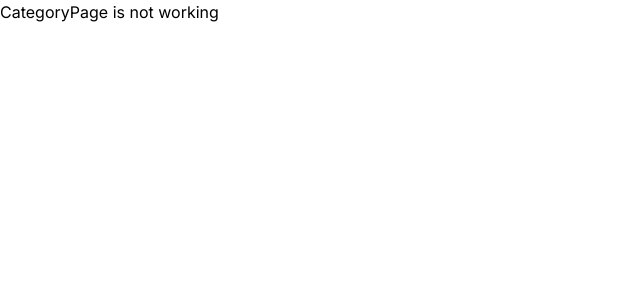
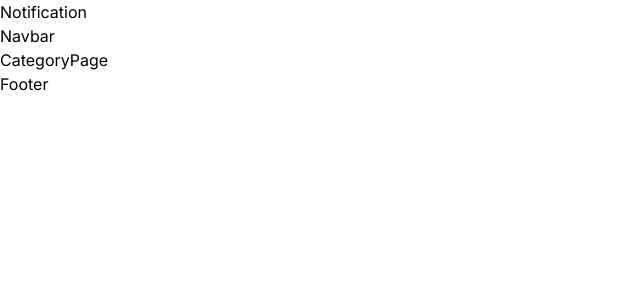
Before and after one commit to Akwei001/OrderApp, a Next.js app: page /menu/1 in a window 1280 px wide. Shown: the top 300 px of the page, without its empty margins (0-640 px from the left). Built offline with nearby package versions, Linux system fonts and the light colour scheme.

Commit message:
tidy and layout

```diff
--- a/src/app/layout.tsx
+++ b/src/app/layout.tsx
@@ -1,6 +1,9 @@
+import Notification from '@/components/Notification'
 import './globals.css'
 import type { Metadata } from 'next'
 import { Inter } from 'next/font/google'
+import Navbar from '@/components/Navbar'
+import Footer from '@/components/Footer'
 
 const inter = Inter({ subsets: ['latin'] })
 
@@ -16,7 +19,10 @@
 }) {
   return (
     <html lang="en">
-      <body className={inter.className}>{children}</body>
+
+
+      <body className={inter.className}><Notification/> <Navbar/>{children}</body>
+      <Footer/>
     </html>
   )
 }
--- a/src/app/menu/[category]/page.tsx
+++ b/src/app/menu/[category]/page.tsx
@@ -2,7 +2,9 @@
 
 const CategoryPage = () => {
   return (
-    <div>CategoryPage is not working</div>
+    <div>CategoryPage
+
+    </div>
 
   )
 }
--- a/src/app/page.tsx
+++ b/src/app/page.tsx
@@ -1,4 +1,4 @@
-import Image from 'next/image'
+
 
 export default function Home() {
   return (
--- /dev/null
+++ b/src/components/Footer.tsx
@@ -0,0 +1,9 @@
+import React from 'react'
+
+const Footer = () => {
+  return (
+    <div>Footer</div>
+  )
+}
+
+export default Footer
--- /dev/null
+++ b/src/components/Navbar.tsx
@@ -0,0 +1,9 @@
+import React from 'react'
+
+const Navbar = () => {
+  return (
+    <div>Navbar</div>
+  )
+}
+
+export default Navbar
--- /dev/null
+++ b/src/components/Notification.tsx
@@ -0,0 +1,9 @@
+import React from 'react'
+
+const Notification = () => {
+  return (
+    <div>Notification</div>
+  )
+}
+
+export default Notification
```
Also changed, not shown: src/app/cart/page.tsx (renamed from src/app/cart/page..tsx).
